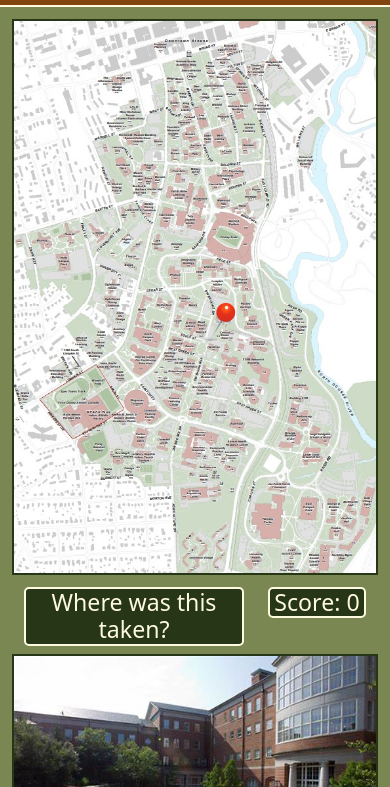
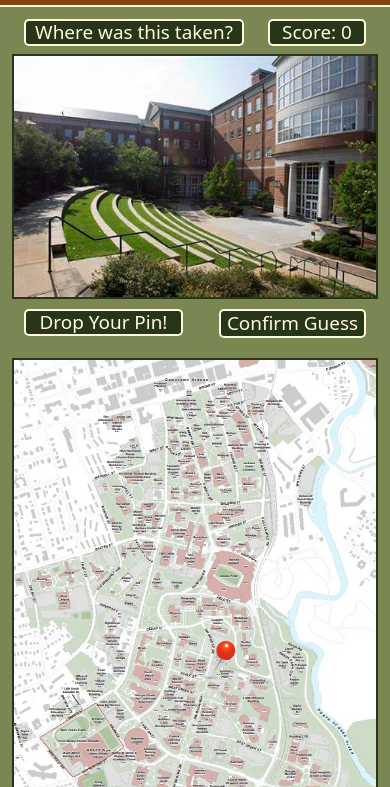
Before and after one commit to sean-michael-mlvt/final-project, a plain HTML site: page index.html in a window 390 px wide. Shown: the part 57-844 px from the top of the page. Drawn offline with Linux system fonts and the light colour scheme.

Commit message:
Mobile View Adjustments
Reordered question to be above the map on mobile view so users know what they're dropping their pin for.

Added a media query to lower the font sizes on small (< 576px) screen widths to allow text to be on one line

```diff
--- a/css/custom.css
+++ b/css/custom.css
@@ -152,3 +152,10 @@ body {
     -webkit-user-select: none;
     -ms-user-select: none;
 }
+
+/*Mobile Adjustments*/
+@media (max-width: 576px) {
+    .floating-text, #confirm-txt {
+        font-size: calc(1rem + 0.75vw);
+    }
+}
--- a/index.html
+++ b/index.html
@@ -41,15 +41,9 @@
        <div id="middle-section" class="container-fluid">
         <!--Game-->
         <div id="game-section" class="row justify-content-around">
-          <!--Map Column-->
-          <div id="map-col" class="col-md-6 d-flex justify-content-center">
-            <div id="mappin">
-              <img id="campus" class="img-fluid" src="assets/img/uga-campus-cropped-1.jpg" alt="Map of UGA's Campus">
-              <img style="left: 50%; top: 50%;" id="pin" src="assets/img/pin-red.png" alt="A Red Location Pin">
-            </div>
-          </div>
+
           <!--Question Column-->
-          <div id="game-col" class="col-md-6">
+          <div id="game-col" class="col-md-6 order-md-2">
             <div class="container-fluid">
               <!--Prompt & Score-->
               <div class="row">
@@ -66,17 +60,24 @@
               </div>
               <!--Info & Guess Button-->
               <div class="row justify-content-between">
-                <div class="col-6">
+                <div id="infoDiv" class="col-6">
                   <h3 id="txtInfo" class="floating-text">Drop Your Pin!</h3>
                 </div>
-                <div class="col-6 d-flex justify-content-end">
+                <div id="confirmDiv" class="col-6 d-flex justify-content-end">
                   <button type="button" id="confirmBtn" class="floating-text">
                     <h3 id="confirm-txt">Confirm Guess</h3>
                   </button>
                 </div>
               </div>
             </div>
+          </div>
 
+          <!--Map Column-->
+          <div id="map-col" class="col-md-6 d-flex justify-content-center order-md-1">
+            <div id="mappin">
+              <img id="campus" class="img-fluid" src="assets/img/uga-campus-cropped-1.jpg" alt="Map of UGA's Campus">
+              <img style="left: 50%; top: 50%;" id="pin" src="assets/img/pin-red.png" alt="A Red Location Pin">
+            </div>
           </div>
         </div>
 
```
